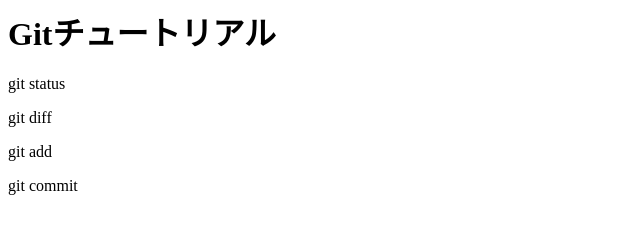
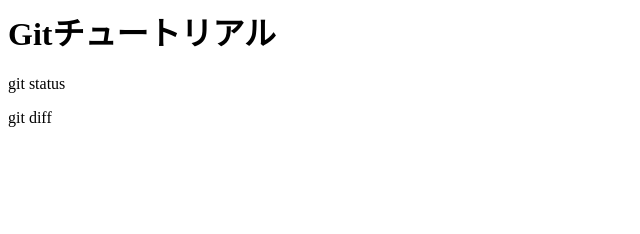
Before and after one commit to iga-rin/gittutorial, a plain HTML site: page index.html in a window 1280 px wide. Shown: the whole page, without its empty margins (0-640 px from the left). Drawn offline with Linux system fonts and the light colour scheme.

Commit message:
index.htmlに変更を加えました。

```diff
--- a/index.html
+++ b/index.html
@@ -1,5 +1,3 @@
 <h1>Gitチュートリアル</h1>
 <p>git status</p>
 <p>git diff</p>
-<p>git add</p>
-<p>git commit</p>
```
